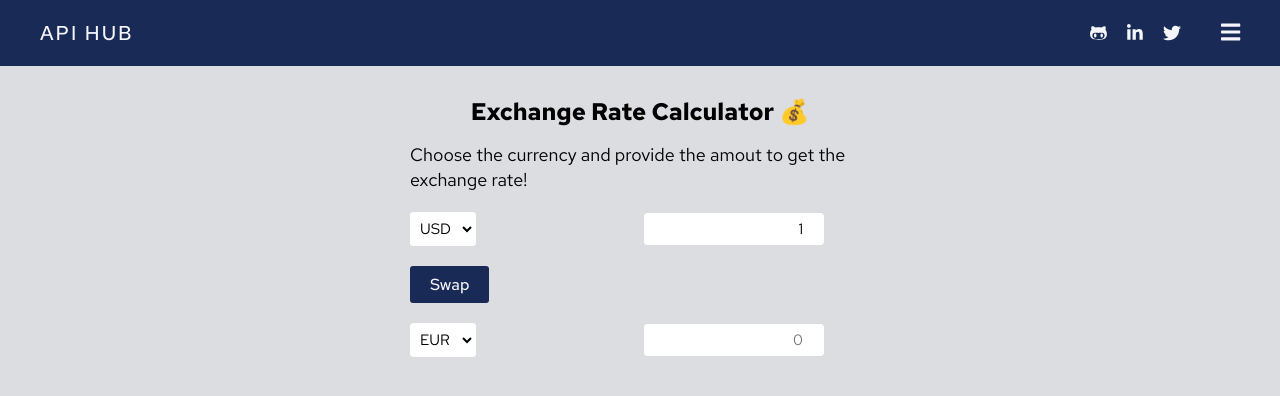
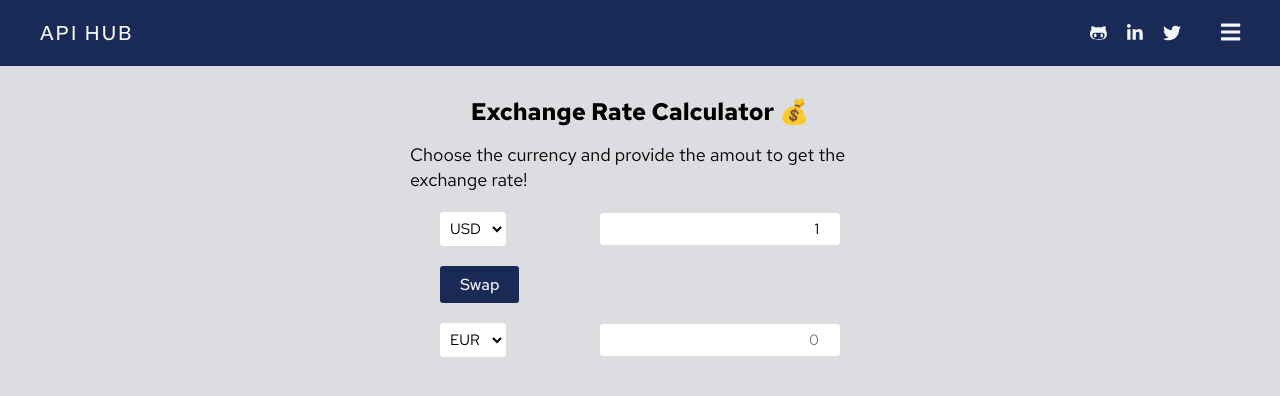
Before and after one commit to JalalMallah/API-All-In-One, a React (Create React App) app: page /exchange-rates in a window 1280 px wide. Shown: the top 396 px of the page. Built offline with nearby package versions, Linux system fonts and the light colour scheme; no server answers.

Commit message:
feat: add meadia queries for the rest of the components for all screen sizes

```diff
--- a/src/components/views/ExchangeRates/ExchangeRates.js
+++ b/src/components/views/ExchangeRates/ExchangeRates.js
@@ -189,9 +189,8 @@ export default function ExchangeRates() {
 const Container = styled.section`
   display: grid;
   place-items: center;
-  width: 90%;
-  max-width: 500px;
-  margin: 2rem 0 0;
+  margin: 2rem auto 0;
+  max-width: 400px;
 `;
 
 const Row = styled.div`
@@ -220,6 +219,7 @@ const Select = styled.select`
 `;
 
 const Input = styled.input`
+  flex-basis: 60%;
   padding: 0.5rem;
   border: 1px solid #fff;
   border-radius: 3px;
--- a/src/components/views/LyricsSearch/LyricsPanel/LyricsPanel.js
+++ b/src/components/views/LyricsSearch/LyricsPanel/LyricsPanel.js
@@ -59,6 +59,10 @@ const SongInfoContainer = styled.section`
 const CoverContainer = styled.section`
   & img {
     width: 200px;
+
+    @media (min-width: 768px) {
+      width: 250px;
+    }
   }
 `;
 
--- a/src/components/views/LyricsSearch/SearchForm/SearchForm.js
+++ b/src/components/views/LyricsSearch/SearchForm/SearchForm.js
@@ -29,6 +29,14 @@ const Form = styled.form`
   width: 100%;
   max-width: 500px;
   margin: 0 auto 1rem;
+
+  @media (min-width: 360px) {
+    margin: 0 auto 2rem;
+  }
+
+  @media (min-width: 768px) {
+    margin: 0 auto 3rem;
+  }
 `;
 
 const SearchInput = styled.input`
@@ -40,6 +48,10 @@ const SearchInput = styled.input`
   background-color: #fff;
   font-family: var(--main-font);
   font-size: 1.5rem;
+
+  @media (min-width: 360px) {
+    font-size: 1.6rem;
+  }
 `;
 
 const SearchButton = styled(Button)`
--- a/src/components/views/MealFinder/Form/Form.js
+++ b/src/components/views/MealFinder/Form/Form.js
@@ -39,6 +39,10 @@ const StyledForm = styled.form`
   align-items: center;
   margin: 0 auto 2rem;
   text-align: center;
+
+  @media (min-width: 768px) {
+    margin: 0 auto 3rem;
+  }
 `;
 
 const StyledInput = styled.input`
@@ -56,6 +60,10 @@ const StyledInput = styled.input`
   &:focus {
     border: 1px solid #999;
   }
+
+  @media (min-width: 360px) {
+    font-size: 1.6rem;
+  }
 `;
 
 const SearchIcon = styled(Button)`
--- a/src/components/views/MealFinder/MealsPanel/MealsPanel.js
+++ b/src/components/views/MealFinder/MealsPanel/MealsPanel.js
@@ -27,6 +27,10 @@ const Wrapper = styled.section`
   display: grid;
   grid-template-columns: repeat(2, 1fr);
   grid-gap: 1rem;
+
+  @media (min-width: 768px) {
+    grid-template-columns: repeat(3, 1fr);
+  }
 `;
 
 const MealContainer = styled.div`
@@ -35,6 +39,7 @@ const MealContainer = styled.div`
   height: 14rem;
   border: 3px solid var(--light-gray);
   border-radius: 3px;
+  cursor: pointer;
 
   & img {
     width: 100%;
--- a/src/components/views/MealFinder/SingleMealPanel/SingleMealPanel.js
+++ b/src/components/views/MealFinder/SingleMealPanel/SingleMealPanel.js
@@ -95,5 +95,10 @@ const FrameContainer = styled.div`
 
   & iframe {
     width: 100%;
+    min-height: 180px;
+
+    @media (min-width: 768px) {
+      height: 281px;
+    }
   }
 `;
--- a/src/components/views/PageNotFound/PageNotFound.js
+++ b/src/components/views/PageNotFound/PageNotFound.js
@@ -2,7 +2,7 @@ import React from 'react';
 import { Link } from 'react-router-dom';
 import styled from 'styled-components';
 
-import { Paragraph, Title } from 'styles/MyStyledComponents';
+import { Paragraph, Title, Wrapper } from 'styles/MyStyledComponents';
 
 import Image404 from 'assets/404.png';
 
@@ -21,10 +21,6 @@ export default function PageNotFound() {
     </Wrapper>
   );
 }
-
-const Wrapper = styled.main`
-  padding: 1rem 1.5rem;
-`;
 
 const Button = styled(Link)`
   display: inline-block;
```
